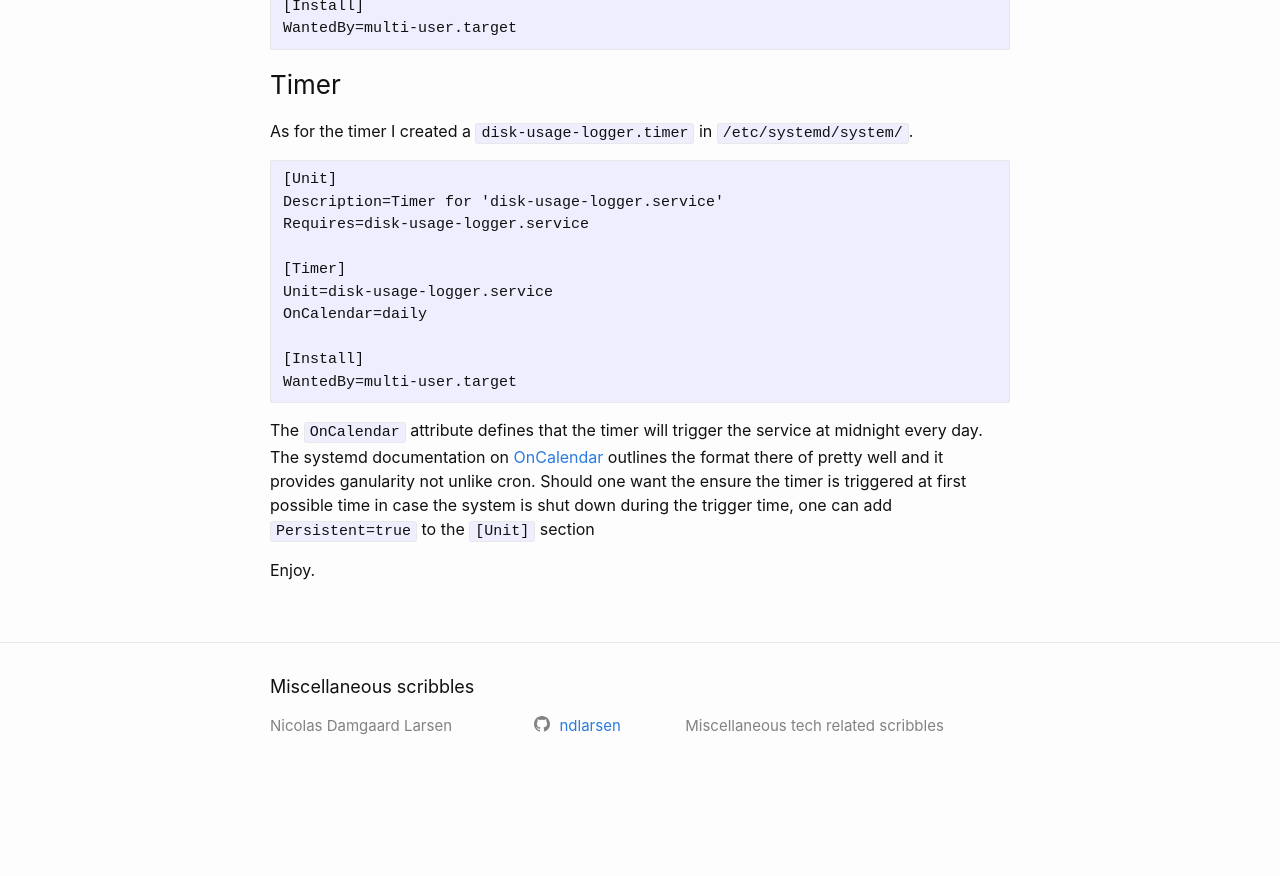
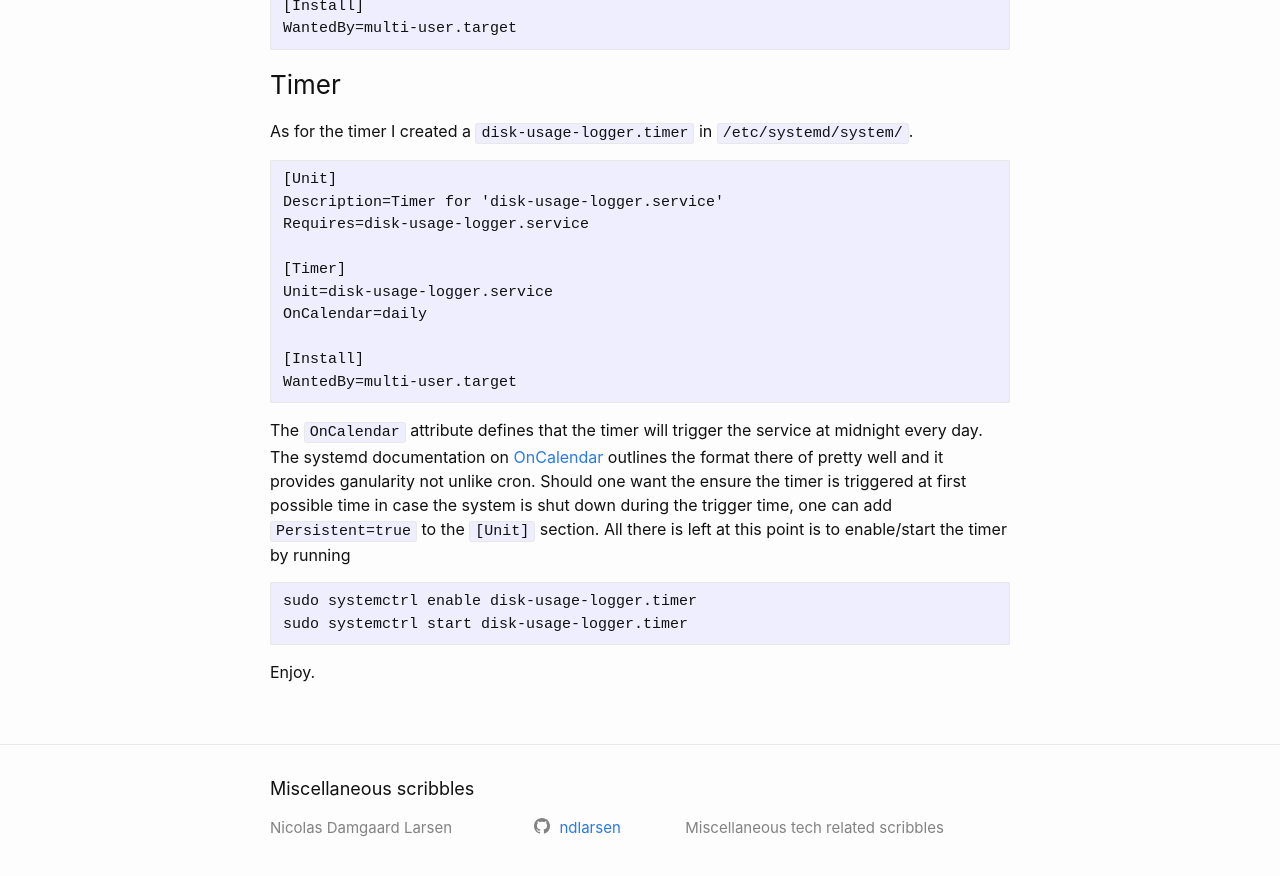
Before and after one commit to ndlarsen/ndlarsen.github.io, a Jekyll site: the page built from _posts/2020-11-08-using-systemd-as-an-alternative-to-cron.md, in a window 1280 px wide and 900 px high, scrolled down 876 px. Shown: the top 876 px of the window. Built offline with Jekyll 4.4.1, drawn with Linux system fonts in a browser that asks for light colours; before the commit the page ends 1674 px from its top, so only the background shows below that.

Commit message:
post update.

````diff
--- a/_posts/2020-11-08-using-systemd-as-an-alternative-to-cron.md
+++ b/_posts/2020-11-08-using-systemd-as-an-alternative-to-cron.md
@@ -41,6 +41,10 @@ OnCalendar=daily
 WantedBy=multi-user.target
 ```
 The `OnCalendar` attribute defines that the timer will trigger the service at midnight every day. The systemd documentation on [OnCalendar](https://www.freedesktop.org/software/systemd/man/systemd.time.html#) outlines the format there of pretty well and it provides ganularity not unlike cron.
-Should one want the ensure the timer is triggered at first possible time in case the system is shut down during the trigger time, one can add `Persistent=true` to the `[Unit]` section
+Should one want the ensure the timer is triggered at first possible time in case the system is shut down during the trigger time, one can add `Persistent=true` to the `[Unit]` section. All there is left at this point is to enable/start the timer by running
+```
+sudo systemctrl enable disk-usage-logger.timer
+sudo systemctrl start disk-usage-logger.timer
+```
 
 Enjoy.
````
